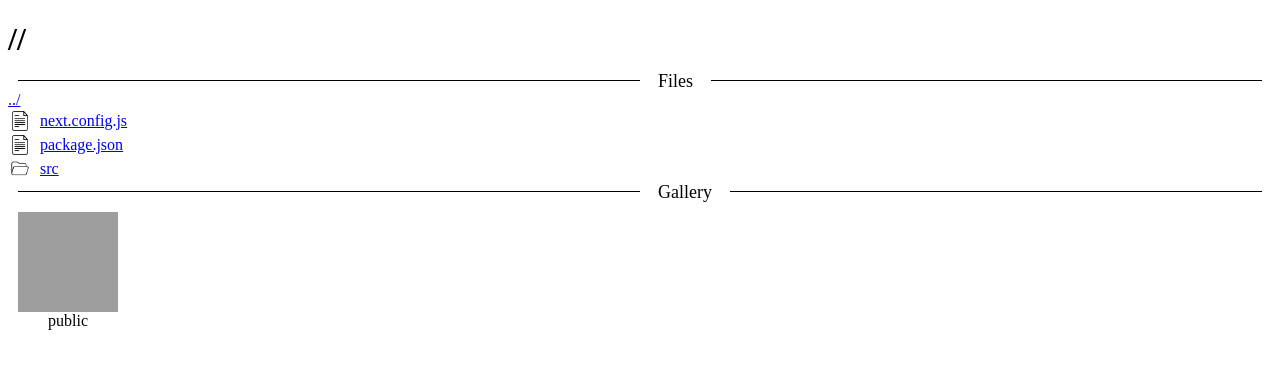
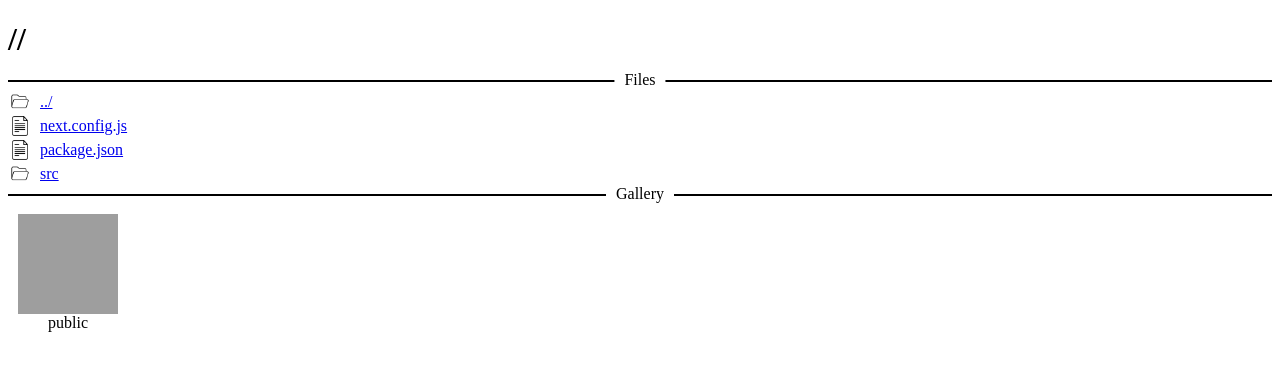
Before and after one commit to jordanleeeee/gallery-server, a Next.js app: page / in a window 1280 px wide. Shown: the top 366 px of the page. Built offline with nearby package versions, Linux system fonts and the light colour scheme; grey boxes are pictures that could not be loaded.

Commit message:
fix style

```diff
--- a/src/components/Directory.tsx
+++ b/src/components/Directory.tsx
@@ -3,8 +3,12 @@ import Link from "next/link";
 import Image from "next/image";
 import {encode} from "@/util/urlUtil";
 import styles from "../styles/Directory.module.css";
+import {useRouter} from "next/router";
+
 
 const Directory = (fileProps: FileProps) => {
+    const router = useRouter()
+
     let galleryDirectors = fileProps.files.filter(_ => _.type === "imageDirectory")
     let fileAndDirectory = fileProps.files.filter(_ => _.type !== "imageDirectory")
 
@@ -13,14 +17,20 @@ const Directory = (fileProps: FileProps) => {
             <h1>{fileProps.rootPath + fileProps.subPath}</h1>
 
             <LineBreak content={"Files"}/>
-            {fileProps.subPath !== "" && <a href="../">../</a>}
+            {fileProps.subPath !== "" &&
+                <div className={styles.fileEntry}>
+                    <Image src={"/folder.png"} alt={"back"} width={20} height={20}/>
+                    <Link href={router.asPath + "/.."}>../</Link>
+                </div>
+            }
+
             {
                 fileAndDirectory.map((_, idx) => (
                     <FileAndDirectoryItem key={idx} subPath={fileProps.subPath} file={_}/>
                 ))
             }
 
-            <LineBreak content={"Gallery"}/>
+            {galleryDirectors.length > 0 && <LineBreak content={"Gallery"}/>}
             <div className={styles.galleryEntryWrapper}>
                 {
                     galleryDirectors.map((_, idx) => (
@@ -75,11 +85,10 @@ const GalleryEntry = ({subPath, icon, file}: GalleryEntryProps) => {
 
 const LineBreak = ({content}: { content: string }) => {
     return (
-        <div className={styles.lineContainer}>
-            <hr className={styles.line}/>
-            <span className={styles.text}>{content}</span>
+        <div className={styles.divider}>
+            <hr/>
+            <div>{content}</div>
         </div>
-
     );
 };
 
--- a/src/styles/Directory.module.css
+++ b/src/styles/Directory.module.css
@@ -1,22 +1,21 @@
-.lineContainer {
-    text-align: center;
+.divider {
     position: relative;
-    margin: 10px;
 }
 
-.line {
-    border: none;
-    height: 1px;
-    background-color: black;
-    width: 100%;
+.divider div {
+    top: 0;
+    left: 50%;
+    transform: translate(-50%, -50%);
+    position: absolute;
+    background: white;
+    padding: 10px;
+    margin: 0 auto;
 }
 
-.text {
-    position: absolute;
-    top: -0.5em;
-    background-color: white;
-    padding: 0 1em;
-    font-size: 18px;
+.divider hr {
+    border: none;
+    height: 2px;
+    background-color: black;
 }
 
 .galleryEntryWrapper {
```
